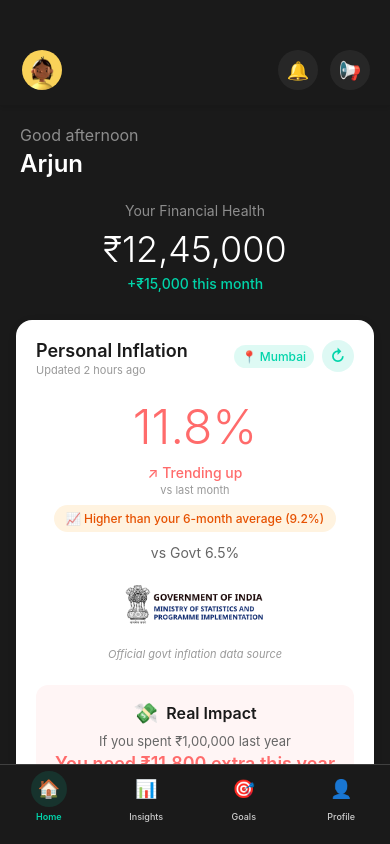
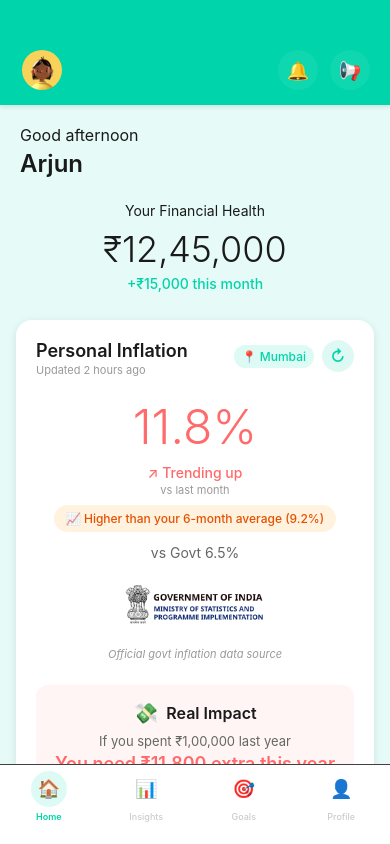
Before and after one commit to Debdyut/fi-zen, a React Native app: screen /FiHome in a window 390 px wide. Built offline with nearby package versions, Linux system fonts and the light colour scheme.

Commit message:
home screen theme fixes

```diff
--- a/src/components/fi-style/FiHomeScreen.js
+++ b/src/components/fi-style/FiHomeScreen.js
@@ -289,14 +289,14 @@ const FiHomeScreen = ({ navigation, inflationData }) => {
 const styles = StyleSheet.create({
   container: {
     flex: 1,
-    backgroundColor: FiColors.background,
+    backgroundColor: '#E6FBF7',
   },
   stickyHeader: {
     position: 'absolute',
     top: 0,
     left: 0,
     right: 0,
-    backgroundColor: FiColors.background,
+    backgroundColor: '#00D4AA',
     paddingTop: 50,
     paddingHorizontal: 20,
     paddingBottom: 15,
@@ -335,11 +335,11 @@ const styles = StyleSheet.create({
   },
   content: {
     flex: 1,
-    backgroundColor: FiColors.background,
+    backgroundColor: '#E6FBF7',
     paddingTop: 105,
   },
   welcomeSection: {
-    backgroundColor: FiColors.background,
+    backgroundColor: '#E6FBF7',
     paddingHorizontal: 20,
     paddingTop: 20,
     paddingBottom: 20,
@@ -349,26 +349,26 @@ const styles = StyleSheet.create({
   },
   greetingText: {
     fontSize: 16,
-    color: FiColors.textInverse + '80',
+    color: '#1A1A1A',
     marginBottom: 4,
   },
   userName: {
     fontSize: 24,
     fontWeight: '600',
-    color: FiColors.textInverse,
+    color: '#1A1A1A',
   },
   wealthSection: {
     alignItems: 'center',
   },
   wealthLabel: {
     fontSize: 14,
-    color: FiColors.textInverse + '80',
+    color: '#1A1A1A',
     marginBottom: 8,
   },
   wealthValue: {
     fontSize: 36,
     fontWeight: '300',
-    color: FiColors.textInverse,
+    color: '#1A1A1A',
     marginBottom: 4,
   },
   wealthSubtext: {
--- a/src/navigation/AppNavigator.js
+++ b/src/navigation/AppNavigator.js
@@ -52,7 +52,7 @@ const TabNavigator = ({ navigation }) => {
       screenOptions={{
         headerShown: false,
         tabBarStyle: {
-          backgroundColor: colors.background,
+          backgroundColor: '#FFFFFF',
           borderTopColor: colors.border,
           borderTopWidth: 0.5,
           height: 80,
--- a/src/screens/HomeScreen.js
+++ b/src/screens/HomeScreen.js
@@ -132,7 +132,7 @@ const styles = StyleSheet.create({
   profileButton: { width: 44, height: 44, borderRadius: 22, overflow: 'hidden', borderWidth: 2, borderColor: FiColors.primary },
   avatarImage: { width: 40, height: 40, borderRadius: 20 },
   centerContent: { flex: 1, alignItems: 'center' },
-  greeting: { fontSize: 20, fontWeight: '600', color: FiColors.text, marginBottom: 2 },
+  greeting: { fontSize: 20, fontWeight: '600', color: '#00D4AA', marginBottom: 2 },
   subtitle: { fontSize: 12, color: FiColors.secondary, fontStyle: 'italic' },
   rightIcons: { flexDirection: 'row', gap: 8 },
   iconButton: { width: 36, height: 36, borderRadius: 18, backgroundColor: FiColors.surface, alignItems: 'center', justifyContent: 'center' },
```
